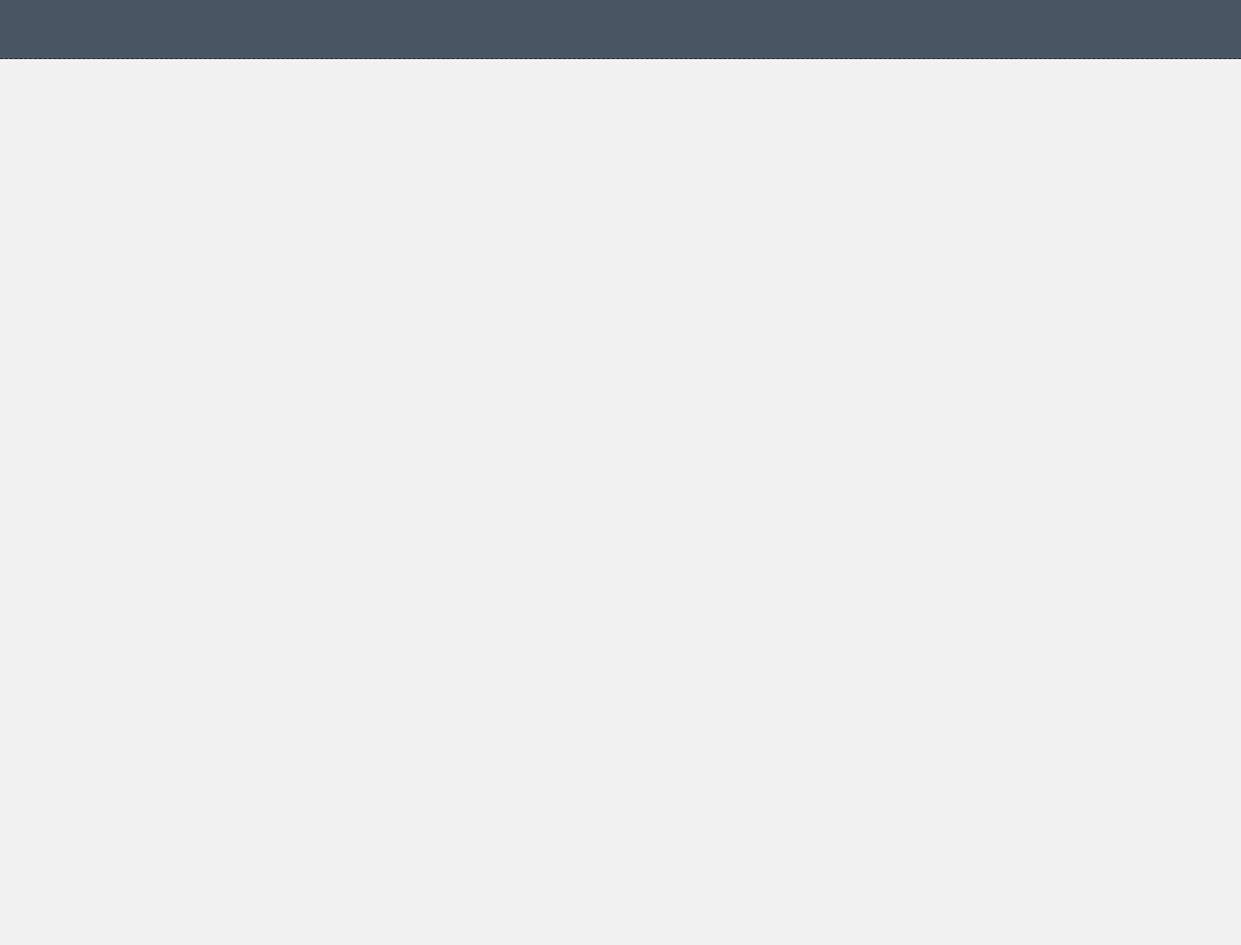
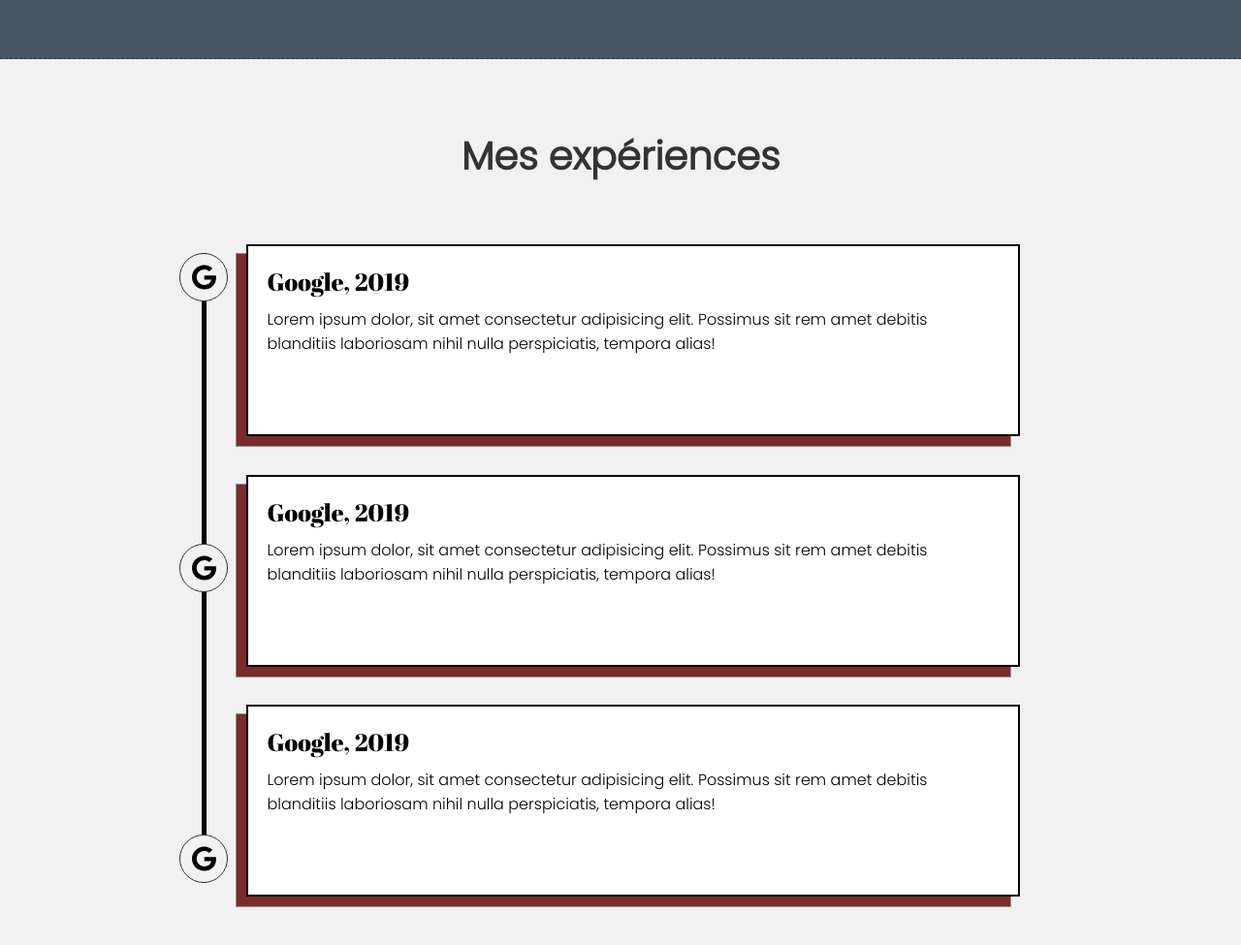
Before and after one commit to ImaneElouazzani/My-Portfolio, a plain HTML site: page index.html in a window 1280 px wide. Shown: the part 5311-6286 px from the top of the page at 97% size. Before the commit the page ends 5372 px from the top, so only its background shows below. Drawn offline with nearby package versions, Linux system fonts and the light colour scheme.

Commit message:
section experience terminée

```diff
--- a/index.html
+++ b/index.html
@@ -272,6 +272,51 @@
 
     </section>
 
+    <!-- Section experiences -->
+
+    <section class="travail-exp" id="exp">
+
+        <h2 class="titre-travail-exp">Mes expériences</h2>
+        <div class="cont-exp-travail">
+
+            <div class="barre-verticale">
+                <div class="boule-ico">
+                    <img src="ressources/google.svg" alt="icone gauche">
+                </div>
+                <div class="boule-ico">
+                    <img src="ressources/google.svg" alt="icone gauche">
+                </div>
+                <div class="boule-ico">
+                    <img src="ressources/google.svg" alt="icone gauche">
+                </div>
+            </div>
+
+            <div class="flex-cont-bloc-exp">
+                <div class="bloc bloc1">
+                    <div class="contenu-bloc">
+                        <p class="titre-section-bloc">Google, 2019</p>
+                        <p class="txt-section">Lorem ipsum dolor, sit amet consectetur adipisicing elit. Possimus sit rem amet debitis blanditiis laboriosam nihil nulla perspiciatis, tempora alias!</p>
+                    </div>
+                </div>
+
+                <div class="bloc bloc2">
+                    <div class="contenu-bloc">
+                        <p class="titre-section-bloc">Google, 2019</p>
+                        <p class="txt-section">Lorem ipsum dolor, sit amet consectetur adipisicing elit. Possimus sit rem amet debitis blanditiis laboriosam nihil nulla perspiciatis, tempora alias!</p>
+                    </div>
+                </div>
+
+                <div class="bloc bloc3">
+                    <div class="contenu-bloc">
+                        <p class="titre-section-bloc">Google, 2019</p>
+                        <p class="txt-section">Lorem ipsum dolor, sit amet consectetur adipisicing elit. Possimus sit rem amet debitis blanditiis laboriosam nihil nulla perspiciatis, tempora alias!</p>
+                    </div>
+                </div>
+            </div>
+
+        </div>
+    </section>
+
     <script src="https://unpkg.com/typewriter-effect@latest/dist/core.js"></script>
     <script src="app.js"></script>
 </body>
--- a/style.css
+++ b/style.css
@@ -838,3 +838,144 @@
         width: 300px;
     }
 }
+
+/* ------------Section experience travail-------------- */
+
+.travail-exp {
+    width: calc(100% - 300px);
+    height: auto;
+    margin-left: auto;
+    padding-bottom: 100px;
+}
+
+.titre-travail-exp {
+    text-align: center;
+    margin: 70px 0;
+    font-size: 40px;
+    color: #333;
+}
+
+.cont-exp-travail {
+    position: relative;
+    display: flex;
+    justify-content: center;
+}
+
+.barre-verticale {
+    height: 650px;
+    width: 5px;
+    background: black;
+    display: flex;
+    flex-direction: column;
+    justify-content: space-between;
+    align-items: center;
+    position: relative;
+    left: -30px;
+}
+
+.boule-ico {
+    width: 50px;
+    height: 50px;
+    border-radius: 50%;
+    border: 1px solid #333;
+    background: #f1f1f1;
+    display: flex;
+    justify-content: center;
+    align-items: center;
+}
+
+.boule-ico img {
+    width: 25px;
+}
+
+.flex-cont-bloc-exp {
+    width: 800px;
+    flex-shrink: 1;
+    height: 1000px;
+    position: relative;
+}
+
+.bloc {
+    width: 100%;
+    height: 200px;
+    margin-bottom: 37.5px;
+    cursor: pointer;
+    border: 1px solid rgb(148, 140, 140);
+    position: relative;
+}
+
+.contenu-bloc {
+    padding: 20px;
+    width: 100%;
+    height: 100%;
+    border: 2px solid black;
+    background: white;
+    transition: transform 0.25 ease-in-out;
+    position: relative;
+    transform: translate(10px, -10px);
+}
+
+.contenu-bloc:hover {
+    transform: translate(0,0)
+}
+
+.bloc1 {
+    background:  rgb(121, 44, 44);
+}
+
+.bloc2 {
+    background:  rgb(121, 44, 44);
+}
+
+.bloc3 {
+    background:  rgb(121, 44, 44);
+}
+
+.titre-section-bloc {
+    font-family: 'Abril Fatface', sans-serif;
+    font-size: 25px;
+    padding-bottom: 10px;
+}
+
+/* Mediasection travail exp */
+
+@media screen and (max-width: 1300px) {
+
+    .travail-exp {
+        width: 100%;
+    }
+}
+@media screen and (max-width: 950px) {
+
+    .barre-verticale {
+        height: 1200px;
+        margin-left: 60px;
+    }
+    .bloc {
+        height: 250px;
+        margin-bottom: 37.5px;
+    }
+    .flex-cont-bloc-exp {
+        margin-right: 30px;
+    }
+}
+
+@media screen and (max-width: 520px) {
+
+    .txt-section {
+        font-size: 16px;
+    }
+    .bloc {
+        height: 400px;
+    }
+    .barre-verticale {
+        height: 1000px;
+    }
+}
+
+@media screen and (max-width: 380px) {
+
+    .txt-section {
+        font-size: 15px;
+    }
+}
```
